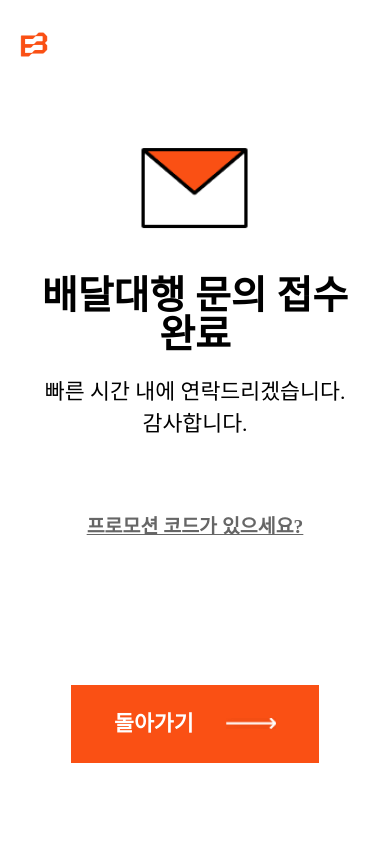
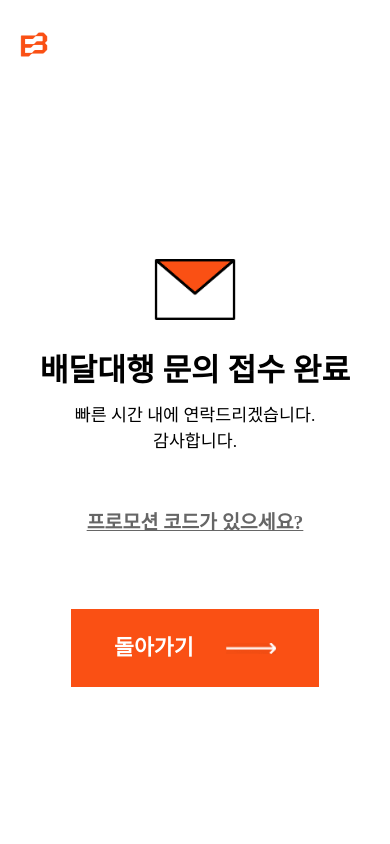
Before and after one commit to kse012050/barogo-brandWeb-RE, a PHP site: page /inquiryFin.html in a window 390 px wide. Run offline with PHP 8.4, Linux system fonts and the light colour scheme; some web fonts are replaced.

Commit message:
접수완료 페이지 모바일 다시했다

```diff
--- a/css/page.css
+++ b/css/page.css
@@ -257,11 +257,11 @@
     .inquiryArea .guideArea li:nth-child(2) a{background-image: url('../images/inquiry/corp.png') , url('../images/common/arrow_black.png');}
 
     /* 문의 완료 */
-    .inquiryPage.finArea{height: 100vh; box-sizing: border-box;}
-    .inquiryPage.finArea section{text-align: center; height: 100%; display: flex; flex-direction: column; align-items: center; justify-content: center;}
-    .inquiryPage.finArea section h2{font-size: 2.250rem; font-weight: 700; margin-bottom: 1.250rem; padding-top: 8.125rem; background: url('../images/inquiry/complete.png') no-repeat center top; background-size: 8.375rem;}
-    .inquiryPage.finArea section p{font-size: 1.250rem; line-height: 1.5; margin-bottom: 4.063rem;}
-    .inquiryPage.finArea section a:not([class]){font-size: 1.125rem; line-height: 1.67; font-weight: 700; color: #666; text-decoration: underline; margin-bottom: 8.125rem;}
+    .finArea{height: 100vh; padding-top: 5.313rem; box-sizing: border-box;}
+    .finArea section{text-align: center; height: 100%; min-height: 25.250rem; display: flex; flex-direction: column; align-items: center; justify-content: center;}
+    .finArea section h2{font-size: 1.8rem; font-weight: 700; margin-bottom: 1rem; padding-top: 6.125rem; background: url('../images/inquiry/complete.png') no-repeat center top; background-size: 6.375rem;}
+    .finArea section p{font-size: 1rem; line-height: 1.5; margin-bottom: 3rem;}
+    .finArea section a:not([class]){font-size: 1.125rem; line-height: 1.67; font-weight: 700; color: #666; text-decoration: underline; margin-bottom: 4rem;}
 }   /* mobile fin */
 
 /* tablet */
@@ -535,11 +535,11 @@
     .inquiryArea .guideArea li:nth-child(2) a{background-image: url('../images/inquiry/corp.png') , url('../images/common/arrow_black.png');}
 
     /* 문의 완료 */
-    .inquiryPage.finArea{height: 100vh; box-sizing: border-box;}
-    .inquiryPage.finArea section{text-align: center; height: 100%; display: flex; flex-direction: column; align-items: center; justify-content: center;}
-    .inquiryPage.finArea section h2{font-size: 2.250rem; font-weight: 700; margin-bottom: 1.250rem; padding-top: 8.125rem; background: url('../images/inquiry/complete.png') no-repeat center top; background-size: 8.375rem;}
-    .inquiryPage.finArea section p{font-size: 1.250rem; line-height: 1.5; margin-bottom: 4.063rem;}
-    .inquiryPage.finArea section a:not([class]){font-size: 1.125rem; line-height: 1.67; font-weight: 700; color: #666; text-decoration: underline; margin-bottom: 8.125rem;}
+    .finArea{height: 100vh; box-sizing: border-box;}
+    .finArea section{text-align: center; height: 100%; display: flex; flex-direction: column; align-items: center; justify-content: center;}
+    .finArea section h2{font-size: 2.250rem; font-weight: 700; margin-bottom: 1.250rem; padding-top: 8.125rem; background: url('../images/inquiry/complete.png') no-repeat center top; background-size: 8.375rem;}
+    .finArea section p{font-size: 1.250rem; line-height: 1.5; margin-bottom: 4.063rem;}
+    .finArea section a:not([class]){font-size: 1.125rem; line-height: 1.67; font-weight: 700; color: #666; text-decoration: underline; margin-bottom: 8.125rem;}
 
 }   /* tablet fin */
 
@@ -813,9 +813,9 @@
     .inquiryArea .guideArea li:nth-child(2) a{background-image: url('../images/inquiry/corp.png') , url('../images/common/arrow_black.png');}
 
     /* 문의 완료 */
-    .inquiryPage.finArea{height: 100vh; box-sizing: border-box;}
-    .inquiryPage.finArea section{text-align: center; height: 100%; display: flex; flex-direction: column; align-items: center; justify-content: center;}
-    .inquiryPage.finArea section h2{font-size: 36px; font-weight: 700; margin-bottom: 20px; padding-top: 130px; background: url('../images/inquiry/complete.png') no-repeat center top; background-size: 134px;}
-    .inquiryPage.finArea section p{font-size: 20px; line-height: 1.5; margin-bottom: 65px;}
-    .inquiryPage.finArea section a:not([class]){font-size: 18px; line-height: 1.67; font-weight: 700; color: #666; text-decoration: underline; margin-bottom: 130px;}
+    .finArea{height: 100vh; box-sizing: border-box;}
+    .finArea section{text-align: center; height: 100%; display: flex; flex-direction: column; align-items: center; justify-content: center;}
+    .finArea section h2{font-size: 36px; font-weight: 700; margin-bottom: 20px; padding-top: 130px; background: url('../images/inquiry/complete.png') no-repeat center top; background-size: 134px;}
+    .finArea section p{font-size: 20px; line-height: 1.5; margin-bottom: 65px;}
+    .finArea section a:not([class]){font-size: 18px; line-height: 1.67; font-weight: 700; color: #666; text-decoration: underline; margin-bottom: 130px;}
 }
--- a/inquiryFin.html
+++ b/inquiryFin.html
@@ -13,7 +13,7 @@
     <link rel="icon" href="images/common/logo.png">
 </head>
 <body>
-    <div class="inquiryPage finArea">
+    <div class="finArea">
         <header>
             <div class="CW">
                 <h1><a href="index.html"><img src="images/common/logo.png" alt="barogo logo"></a></h1>
```
